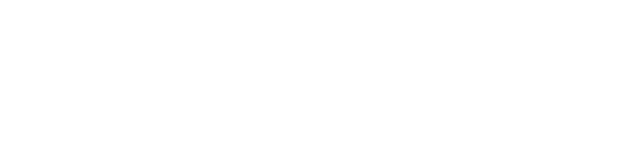
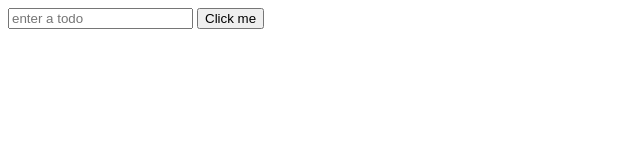
Before and after one commit to StefanCoros/Mini-Project-TS---The-DOM-Type-Assertions-etc, a website with bundled scripts: page index.html in a window 1280 px wide. Shown: the whole page, without its empty margins (0-640 px from the left). Built offline with nearby package versions, Linux system fonts and the light colour scheme.

Commit message:
DOM type assertions

```diff
--- a/index.html
+++ b/index.html
@@ -5,6 +5,8 @@
     <title>Document</title>
   </head>
   <body>
+    <input type="text" placeholder="enter a todo" id="todoinput" />
+    <button id="btn">Click me</button>
     <script src="./dist/index.js"></script>
   </body>
 </html>
--- a/src/index.ts
+++ b/src/index.ts
@@ -1 +1,6 @@
-console.log("helloooo!!");
+const btn = document.getElementById("btn")!;
+const input = document.getElementById("todoinput")! as HTMLInputElement;
+
+btn.addEventListener("click", () => {
+  alert(input.value);
+});
```
Also changed, not shown: tsconfig.json (+5 -2 lines), dist/index.js.
